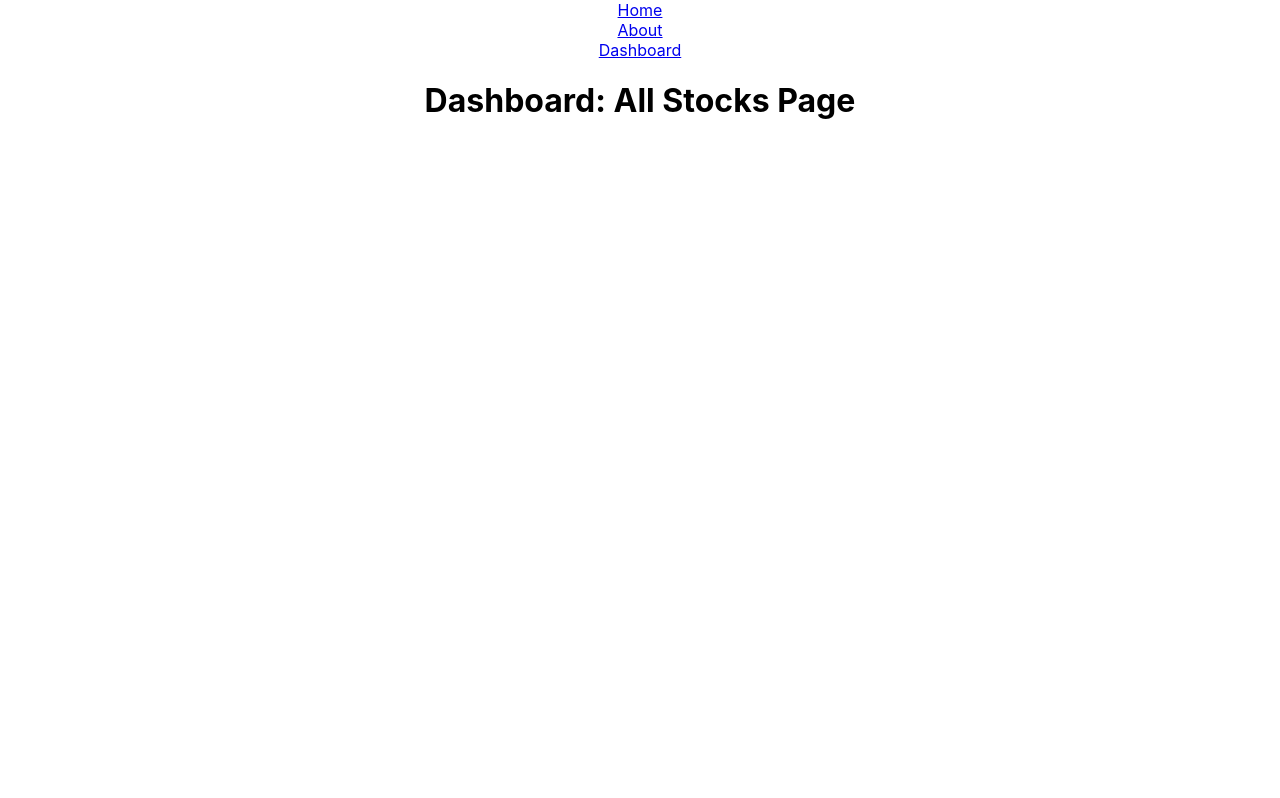
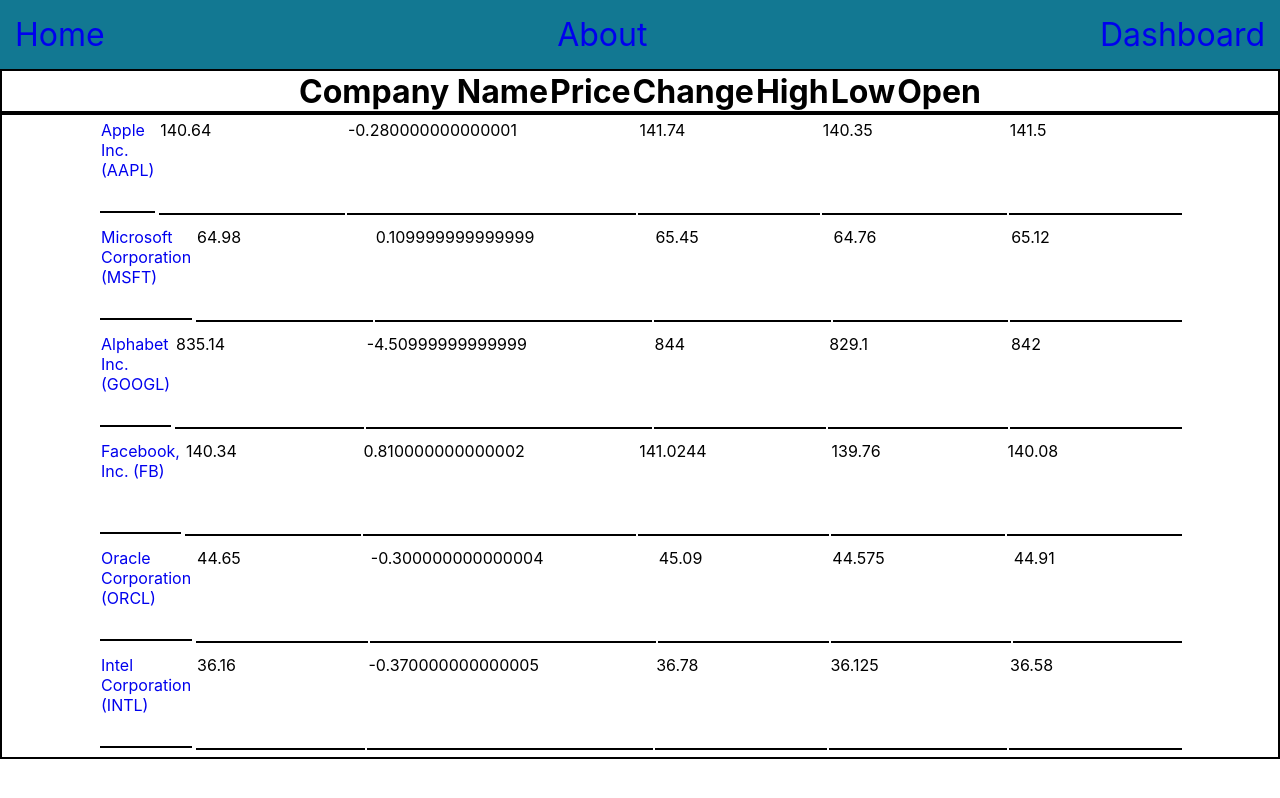
Before and after one commit to RiverXDiamant/stock-app, a React (Create React App) app: page /stocks in a window 1280 px wide. Built offline with nearby package versions, Linux system fonts and the light colour scheme.

Commit message:
updates made to all files

```diff
--- a/src/App.css
+++ b/src/App.css
@@ -1,38 +1,41 @@
 .App {
-  text-align: center;
 }
 
-.App-logo {
-  height: 40vmin;
-  pointer-events: none;
+.link {
+  text-decoration: none;
 }
 
-@media (prefers-reduced-motion: no-preference) {
-  .App-logo {
-    animation: App-logo-spin infinite 20s linear;
-  }
+.nav {
+  display: flex;
+  justify-content: space-between;
+  background-color: rgb(18, 120, 146);
+  color: rgb(255, 255, 255);
+  padding: 15px;
+  font-size: 2em;
+}
+.table-header {
+  display: flex;
+  justify-content: center;
+  font-size: 2em;
+  height: 40px;
+  border: solid black 2px;
 }
 
-.App-header {
-  background-color: #282c34;
-  min-height: 100vh;
+.stock-container {
   display: flex;
-  flex-direction: column;
-  align-items: center;
   justify-content: center;
-  font-size: calc(10px + 2vmin);
-  color: white;
+  border: solid black 2px;
 }
 
-.App-link {
-  color: #61dafb;
+table {
+  height: 80px;
+  width: 85vw;
+  margin-bottom: 5px;
 }
 
-@keyframes App-logo-spin {
-  from {
-    transform: rotate(0deg);
-  }
-  to {
-    transform: rotate(360deg);
-  }
+td {
+  border-bottom: solid black 2px;
+  height: 90px;
+  width: 90vw;
+  margin-bottom: 3px;
 }
--- a/src/App.js
+++ b/src/App.js
@@ -10,6 +10,7 @@
 import "./App.css";
 
 function App() {
+  // Route components specify each route
   return (
     <div className="App">
       <NavBar />
--- a/src/components/Dashboard.js
+++ b/src/components/Dashboard.js
@@ -1,3 +1,45 @@
+//import components
+import { Link } from "react-router-dom";
+import stocks from "./stock-data";
+
 export default function Dashboard() {
-  return <h1>Dashboard: All Stocks Page</h1>;
+  return (
+    <>
+      <div className="table-header">
+        <thead>
+          <tr>
+            <th>Company Name</th>
+            <th>Price</th>
+            <th>Change</th>
+            <th>High</th>
+            <th>Low</th>
+            <th>Open</th>
+          </tr>
+        </thead>
+      </div>
+      <div className="stock-container">
+        <div className="dashboard-stocks">
+          {stocks.map((stock) => {
+            const { name, symbol, lastPrice, change, high, low, open } = stock;
+            return (
+              <table>
+                <Link className="link" to={`/stock/${symbol}`}>
+                  <tr>
+                    <td>
+                      {name} ({symbol})
+                    </td>
+                  </tr>
+                </Link>
+                <td>{lastPrice}</td>
+                <td>{change}</td>
+                <td>{high}</td>
+                <td>{low}</td>
+                <td>{open}</td>
+              </table>
+            );
+          })}
+        </div>
+      </div>
+    </>
+  );
 }
--- a/src/components/Nav.js
+++ b/src/components/Nav.js
@@ -4,13 +4,13 @@
 export default function NavBar(props) {
   return (
     <div className="nav">
-      <Link to="/">
+      <Link className="link" to="/stocks">
         <div>Home</div>
       </Link>
-      <Link to="/about">
+      <Link className="link" to="/about">
         <div>About</div>
       </Link>
-      <Link to="/stocks">
+      <Link className="link" to="/stocks">
         <div>Dashboard</div>
       </Link>
     </div>
--- a/src/components/Stock.js
+++ b/src/components/Stock.js
@@ -1,3 +1,58 @@
-export default function Stock() {
-  return <h1>Single Stock Page</h1>;
+import { useState, useEffect } from "react";
+import { useParams } from "react-router-dom";
+
+export default function Stock(props) {
+  // Our api key from coinapi.io
+  const apiKey = "A4F1913B-159D-4585-AC16-938A24F0DB83";
+  // Grabbing the Currency symbol from the URL Params
+  const { symbol } = useParams();
+  // Using the other two variables to create our URL
+  const url = `http://rest-sandbox.coinapi.io/v1/exchangerate/${symbol}/USD?apikey=${apiKey}`;
+
+  //state to hold the coin data
+  const [coin, setCoin] = useState(null);
+  const [refresh, setRefresh] = useState(false);
+
+  //function to fetch coin data
+  const getCoin = async () => {
+    try {
+      const response = await fetch(url);
+      const data = await response.json();
+      setCoin(data);
+    } catch (e) {
+      console.error(e);
+    }
+  };
+
+  // useEffect to run getCoin when component mounts
+  useEffect(() => {
+    getCoin();
+    // eslint-disable-next-line
+  }, []);
+
+  const handleClick = () => {
+    setRefresh(!refresh);
+  };
+
+  // loaded function for when data is fetched
+  const loaded = () => {
+    return (
+      <div>
+        <h1>
+          {coin.asset_id_base}/{coin.asset_id_quote}
+        </h1>
+        <h2>{coin.rate}</h2>
+        <br />
+        <button onCLick={handleClick}>Refresh</button>
+      </div>
+    );
+  };
+
+  // Function for when data doesn't exist
+  const loading = () => {
+    return <h1>Loading...</h1>;
+  };
+
+  // if coin has data, run the loaded function, otherwise, run loading
+  return coin && coin.rate ? loaded() : loading();
 }
--- /dev/null
+++ b/src/components/stock-data.js
@@ -0,0 +1,58 @@
+const stocks = [
+  {
+    name: "Apple Inc.",
+    symbol: "AAPL",
+    lastPrice: 140.64,
+    change: -0.280000000000001,
+    high: 141.74,
+    low: 140.35,
+    open: 141.5,
+  },
+  {
+    name: "Microsoft Corporation",
+    symbol: "MSFT",
+    lastPrice: 64.98,
+    change: 0.109999999999999,
+    high: 65.45,
+    low: 64.76,
+    open: 65.12,
+  },
+  {
+    name: "Alphabet Inc.",
+    symbol: "GOOGL",
+    lastPrice: 835.14,
+    change: -4.50999999999999,
+    high: 844,
+    low: 829.1,
+    open: 842,
+  },
+  {
+    name: "Facebook, Inc.",
+    symbol: "FB",
+    lastPrice: 140.34,
+    change: 0.810000000000002,
+    high: 141.0244,
+    low: 139.76,
+    open: 140.08,
+  },
+  {
+    name: "Oracle Corporation",
+    symbol: "ORCL",
+    lastPrice: 44.65,
+    change: -0.300000000000004,
+    high: 45.09,
+    low: 44.575,
+    open: 44.91,
+  },
+  {
+    name: "Intel Corporation",
+    symbol: "INTL",
+    lastPrice: 36.16,
+    change: -0.370000000000005,
+    high: 36.78,
+    low: 36.125,
+    open: 36.58,
+  },
+];
+
+export default stocks;
```
